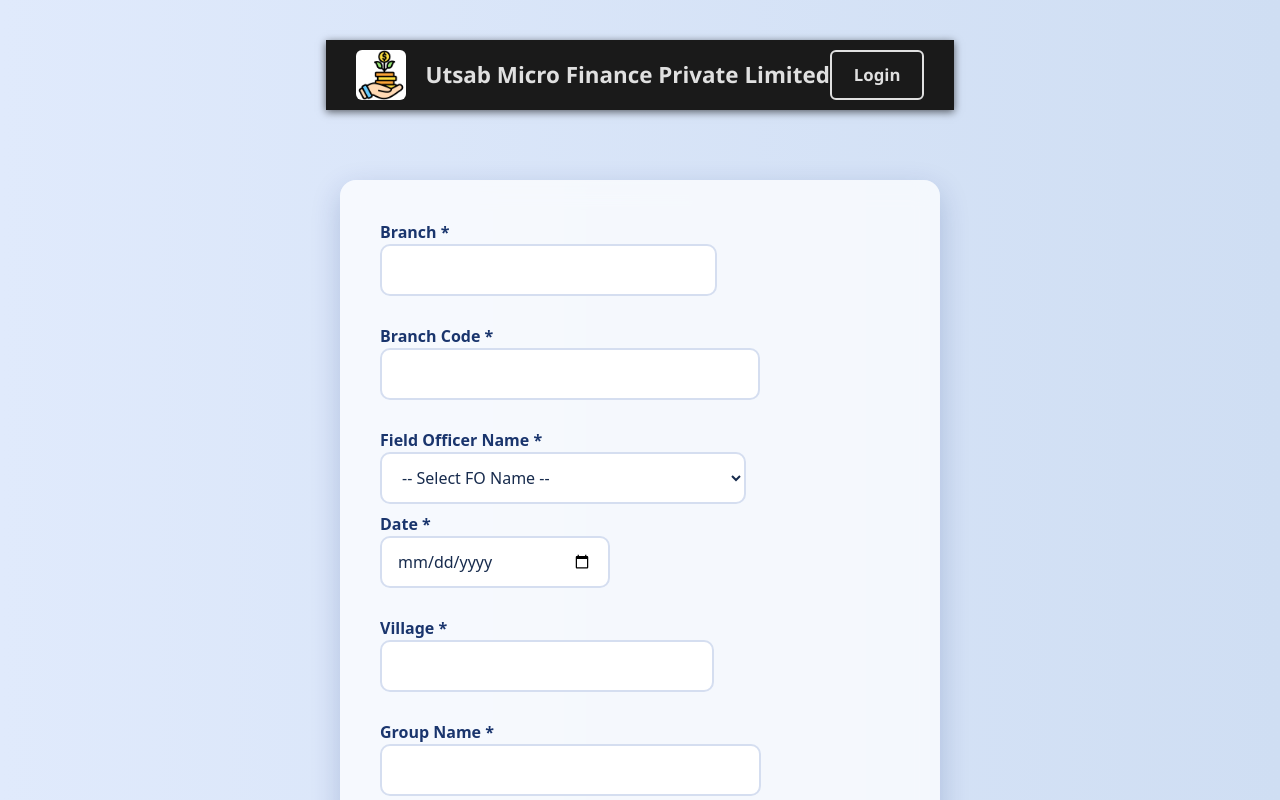
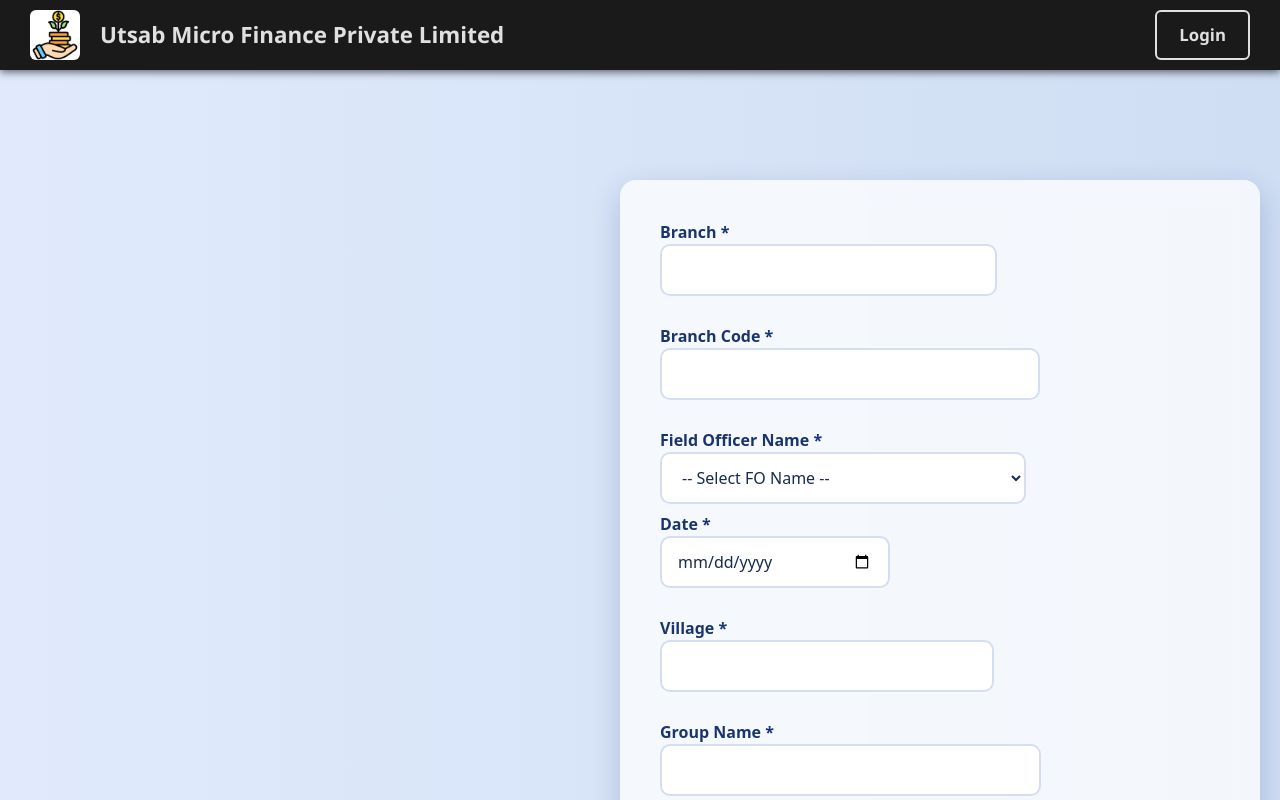
Before and after one commit to CoderHarshaVardhan/vercel-frontend, a React (Create React App) app: page /form in a window 1280 px wide. Shown: the top 800 px of the page. Built offline with nearby package versions, Linux system fonts and the light colour scheme.

Commit message:
forn updated

```diff
--- a/src/pages/Form.css
+++ b/src/pages/Form.css
@@ -7,11 +7,17 @@
 body {
   font-family: 'Segoe UI', Tahoma, Geneva, Verdana, sans-serif;
   background: linear-gradient(to right, #e0eafc, #cfdef3);
-  padding: 40px 20px;
+  min-height: 100vh;
+}
+
+/* Center wrapper */
+.form-wrapper {
   display: flex;
   justify-content: center;
-  align-items: center;
+  align-items: flex-start;
+  padding: 40px 20px;
   min-height: 100vh;
+  overflow-y: auto;
 }
 
 /* Form container */
@@ -147,7 +153,7 @@ p {
 
 /* Responsive tweaks */
 @media (max-width: 640px) {
-  body {
+  .form-wrapper {
     padding: 20px 10px;
   }
 
--- a/src/pages/Form.jsx
+++ b/src/pages/Form.jsx
@@ -165,7 +165,10 @@ const Form = ({ onSubmit }) => {
 
     return (
         <>
-            <form onSubmit={handleSubmit} noValidate style={{ maxWidth: 600, margin: "auto" }}>
+            <div className="form-wrapper">
+                <form onSubmit={handleSubmit} noValidate style={{ maxWidth: 600, margin: "auto" }}></form>
+                <form onSubmit={handleSubmit}>
+                    {/* ...your fields here... */}
                     {/* Branch */}
                     <label>
                         Branch *
@@ -370,6 +373,9 @@ const Form = ({ onSubmit }) => {
                         Submit
                     </button>
                 </form>
+            </div>
+
+
             <ToastContainer position="top-right" autoClose={3000} />
         </>
     );
```
Lines whose indentation alone changed are shown as unchanged.
